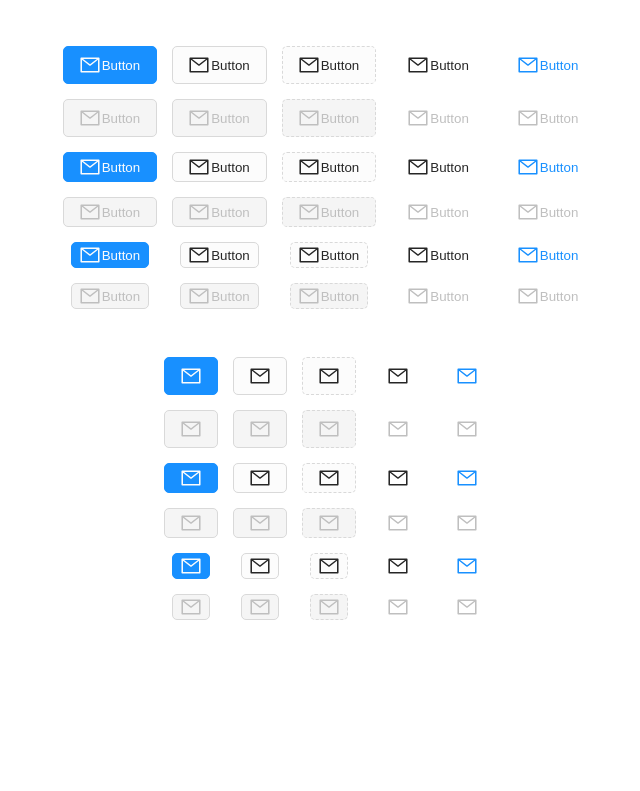
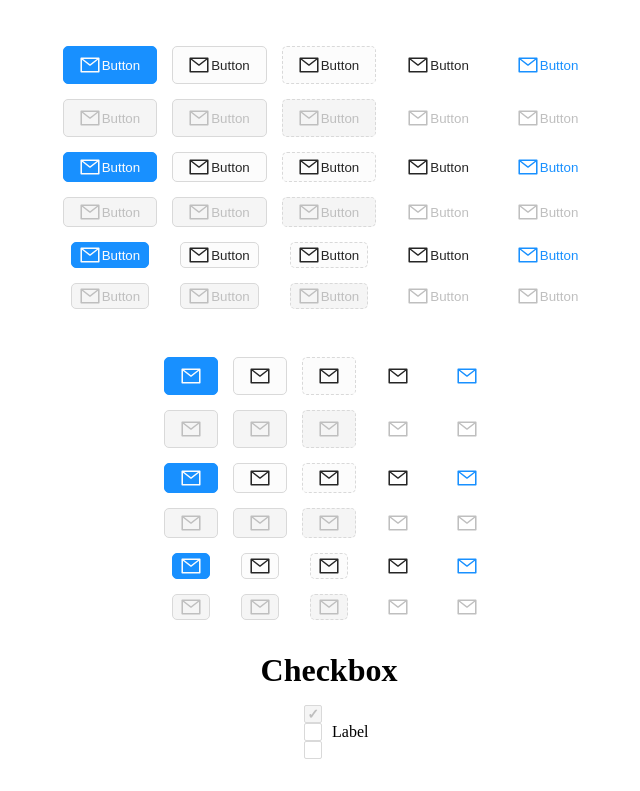
Before and after one commit to EduardoSCosta/design-system, a React (Create React App) app: page / in a window 1280 px wide. Shown: the part 393-1184 px from the top of the page, without its empty margins (311-951 px from the left). Before the commit the page ends 1045 px from the top, so only its background shows below. Built offline with nearby package versions, Linux system fonts and the light colour scheme.

Commit message:
create checkbox component

```diff
--- a/src/App.tsx
+++ b/src/App.tsx
@@ -1,5 +1,6 @@
 import DesignSystem from './view/components/DesingSystem';
 import ButtonsPage from './view/pages/ButtonsPage';
+import CheckboxPage from './view/pages/CheckboxPage';
 import IconsPage from './view/pages/IconsPage';
 
 function App() {
@@ -7,6 +8,7 @@ function App() {
     <DesignSystem>
       <IconsPage />
       <ButtonsPage />
+      <CheckboxPage />
     </DesignSystem>
   );
 }
--- /dev/null
+++ b/src/view/components/Checkbox.tsx
@@ -0,0 +1,77 @@
+import styled from 'styled-components';
+
+interface CheckboxProps {
+  checked?: boolean;
+  id: string;
+  onChange?: () => void;
+  value?: string;
+  children?: React.ReactNode;
+  disabled?: boolean;
+}
+
+export const StyledCheckbox = styled.input.attrs({
+  type: 'checkbox'
+}) <CheckboxProps>`
+  display: none;
+
+  &+label:before {
+    content: '';
+    display: inline-block;
+    width: 16px;
+    height: 16px;
+    font-size: 14px;
+    border: 1px solid ${({ theme }) => theme.colors.gray500};
+    border-radius: 2px;
+    margin-right: 10px;
+
+    &:hover {
+      border-color: ${({ theme }) => theme.colors.blue600};
+    }
+  }
+
+  &+label:hover:before,
+  &+label:active:before {
+      border-color: ${({ theme }) => theme.colors.blue600};
+  }
+
+  &:disabled+label:before{
+    background-color: ${({ theme }) => theme.colors.gray300};
+    border-color: ${({ theme }) => theme.colors.gray500};
+    cursor: not-allowed;
+  }
+
+  &:checked:checked+label:before {
+    content: '\\2713';
+    display: flex;
+    justify-content: center;
+    align-items: center;
+    color: ${({ theme }) => theme.colors.gray100};
+    font-weight: bold;
+    background-color: ${({ theme }) => theme.colors.blue600};
+  }
+
+  &:checked:disabled+label:before{
+    background-color: ${({ theme }) => theme.colors.gray300};
+    color: ${({ theme }) => theme.colors.gray600};
+  }
+`
+
+export const StyledLabel = styled.label`
+  display: flex;
+  justify-content: center;
+  align-items: center;
+`
+
+export const Checkbox = ({ checked, onChange, id, disabled, value, children }: CheckboxProps) => {
+  return (
+    <div>
+      <StyledCheckbox
+        checked={checked}
+        onChange={onChange}
+        id={id}
+        value={value}
+        disabled={disabled} />
+      <StyledLabel htmlFor={id}>{children}</StyledLabel>
+    </div>
+  );
+}
--- /dev/null
+++ b/src/view/pages/CheckboxPage.tsx
@@ -0,0 +1,26 @@
+import styled from 'styled-components';
+import { Checkbox } from '../components/Checkbox';
+
+const CheckboxContainer = styled.div`
+  display: grid;
+  grid-template-columns: repeat(1, 1fr);
+  width: 50px;
+  justify-items: left;
+  margin-top: ${({ theme }) => theme.space.large};
+  margin-bottom: ${({ theme }) => theme.space.xLarge};
+`;
+
+const CheckboxPage = () => {
+  return (
+    <>
+      <h1>Checkbox</h1>
+      <CheckboxContainer>
+        <Checkbox id="checkbox1" checked={true} disabled={true}/>
+        <Checkbox id="checkbox2">Label</Checkbox>
+        <Checkbox id="checkbox3" />
+      </CheckboxContainer>
+    </>
+  )
+}
+
+export default CheckboxPage;
```
